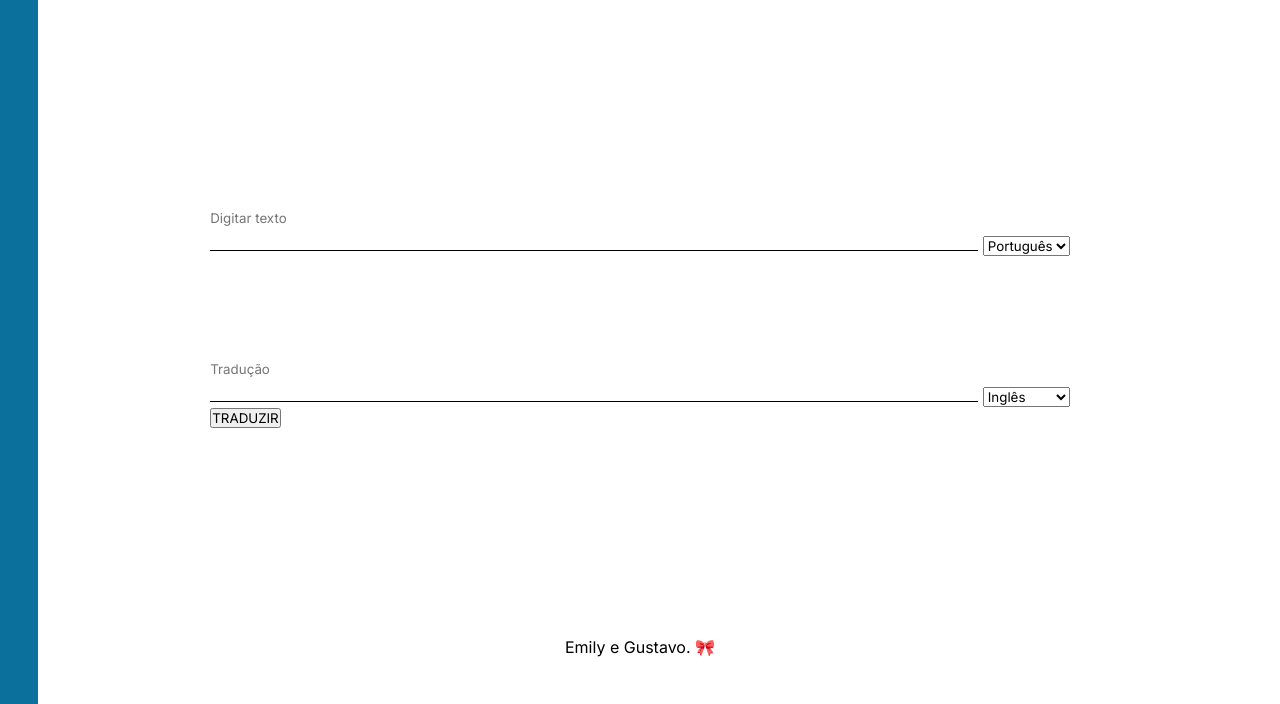
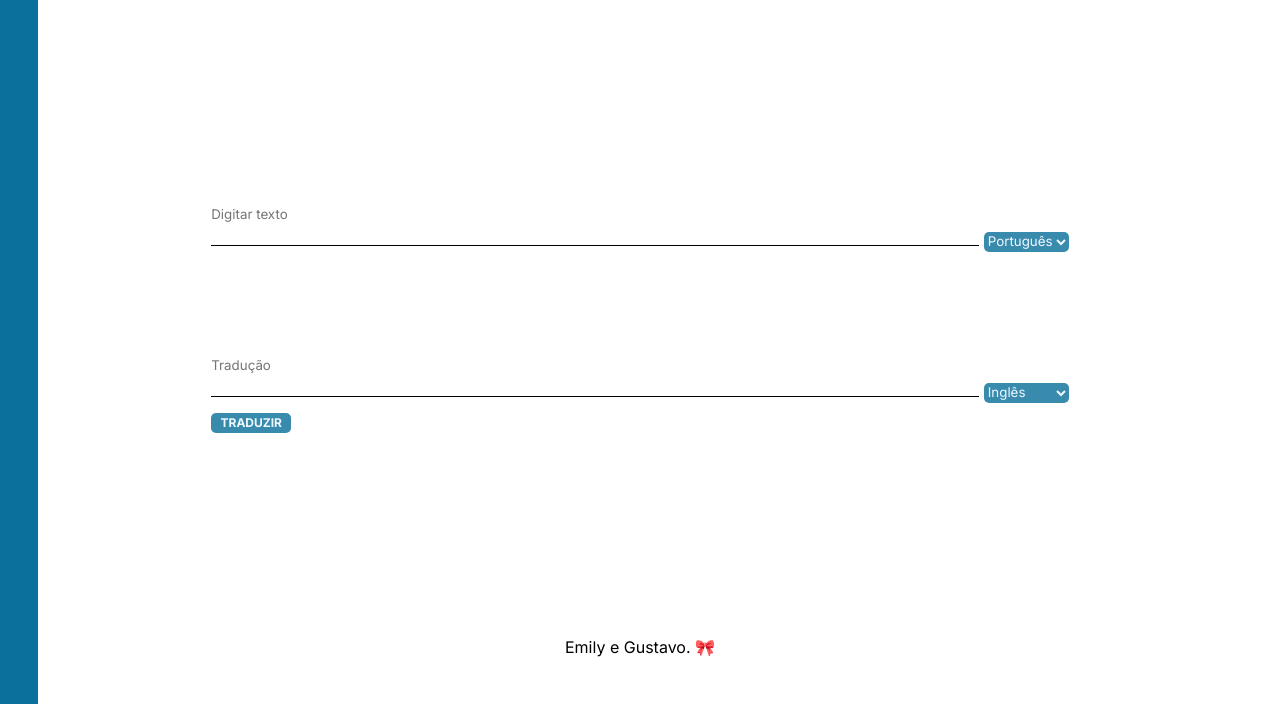
Before and after one commit to oghenrique/back-idiomas, a plain HTML site: page index.html in a window 1280 px wide. Shown: the part 96-800 px from the top of the page. Drawn offline with Linux system fonts and the light colour scheme.

Commit message:
finalizado

```diff
--- a/style.css
+++ b/style.css
@@ -68,3 +68,26 @@ textarea {
 .modo img{
   width: 60px;
 }
+
+button {
+  margin-top: 10px;
+  width: 80px;
+  height: 20px;
+  border: none;
+  border-radius: 5px;
+  background-color: #0b709bce;
+  cursor: pointer;
+  color: aliceblue;
+  font-size: 12px;
+  font-weight: bold;
+}
+
+select {
+  width: 85px;
+  height: 20px;
+  border: none;
+  border-radius: 5px;
+  background-color: #0b709bce;
+  cursor: pointer;
+  color: aliceblue;
+}
```
